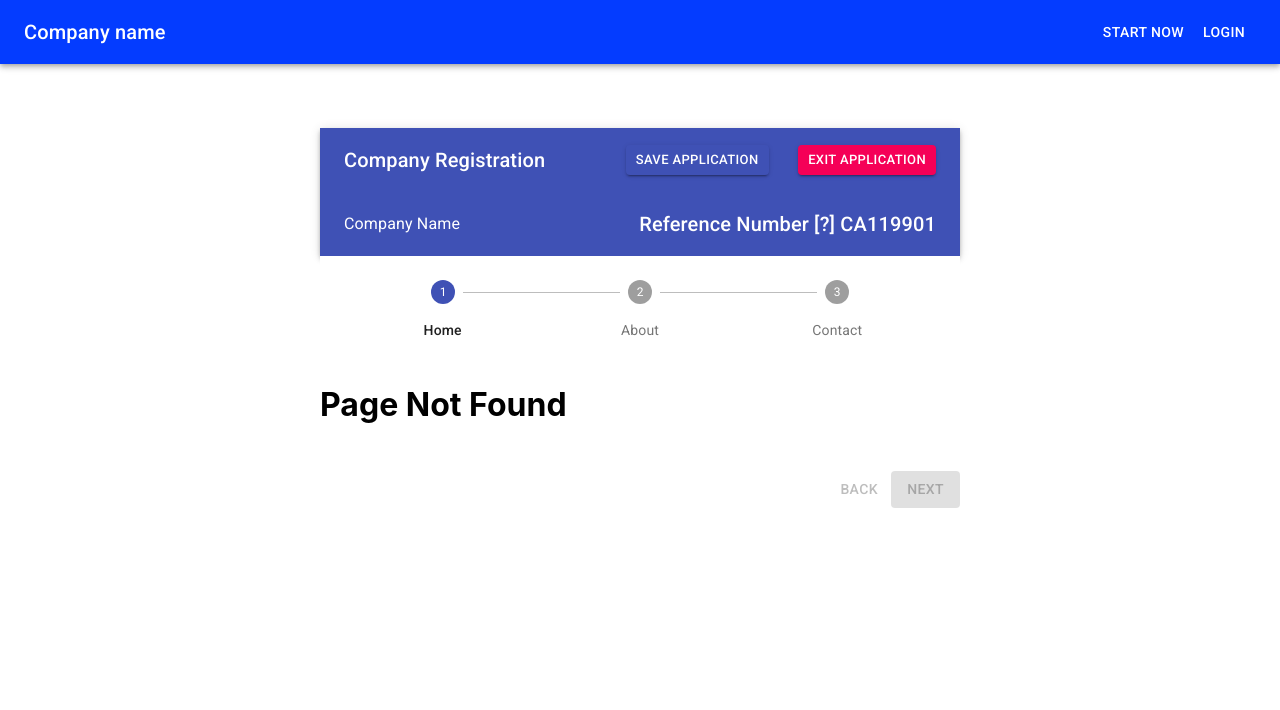
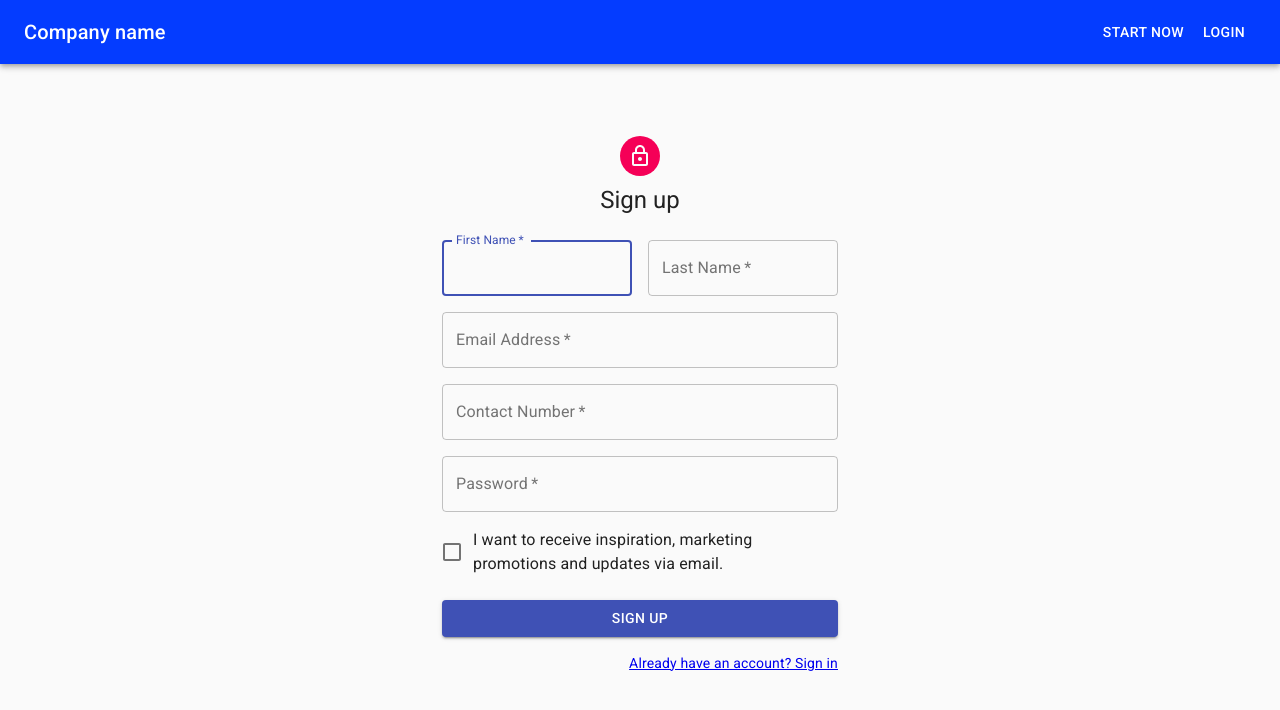
Before and after one commit to arslanismail/React-16-Materialize-Ui-Project-Boiler-Plate, a React (Create React App) app: page /signup in a window 1280 px wide. Before the commit this address had no page. Shown: the top 710 px of the page. Built offline with nearby package versions, Linux system fonts and the light colour scheme.

Commit message:
Added: Signup Added: Signin Update: Code Rfactoring and Validations

```diff
--- a/src/App.js
+++ b/src/App.js
@@ -10,13 +10,14 @@
 import About from "./components/About";
 import GenericNotFound from "./components/GenericNotFound";
 import Contcat from "./components/Contact";
-import { Box, Container } from "@material-ui/core";
 import Stepper from "@material-ui/core/Stepper";
 import Step from "@material-ui/core/Step";
 import StepLabel from "@material-ui/core/StepLabel";
 import Button from "@material-ui/core/Button";
 import Utility from "./utils/Utility";
 import Card from "./components/layout/Card";
+import SignIn from "./components/Account/SignIn";
+import SignUp from "./components/Account/Signup";
 
 function App(props) {
   const classes = Utility.useAppStyles();
@@ -31,7 +32,6 @@
   };
 
   const permitNextStep = () => {
-    console.log("in the parent");
     setNextStep(false);
   };
 
@@ -47,7 +47,13 @@
         steps={steps}
         handleNext={handleNext}
         activeStep={activeStep}
+        conditionalRender={props.location.pathname}
       >
+        {props.location.pathname === "/signin" ||
+        props.location.pathname === "/signup" ? (
+          ""
+        ) : (
+          <React.Fragment>
             <Card />
             <div className={classes.root}>
               <Stepper activeStep={activeStep} alternativeLabel>
@@ -58,6 +64,9 @@
                 ))}
               </Stepper>
             </div>
+          </React.Fragment>
+        )}
+
         <div>
           <Switch>
             <Route
@@ -67,12 +76,22 @@
                 <Home {...props} permitNextStep={permitNextStep} />
               )}
             />
+            <Route
+              path="/about"
+              render={(props) => <Home {...props} options={permitNextStep} />}
+            />
             <Route path="/about" component={About}></Route>
             <Route path="/contact" component={Contcat}></Route>
+            <Route path="/signin" component={SignIn}></Route>
+            <Route path="/signup" component={SignUp}></Route>
             <Route component={GenericNotFound} />
           </Switch>
         </div>
       </Layout>
+      {props.location.pathname === "/signin" ||
+      props.location.pathname === "/signup" ? (
+        ""
+      ) : (
         <React.Fragment>
           <div style={{ marginRight: "25%", float: "right", marginTop: "2%" }}>
             <Button
@@ -92,6 +111,7 @@
             </Button>
           </div>
         </React.Fragment>
+      )}
     </React.Fragment>
   );
 }
--- /dev/null
+++ b/src/components/Account/SignIn.js
@@ -0,0 +1,98 @@
+import React from "react";
+import Avatar from "@material-ui/core/Avatar";
+import Button from "@material-ui/core/Button";
+import CssBaseline from "@material-ui/core/CssBaseline";
+import TextField from "@material-ui/core/TextField";
+import FormControlLabel from "@material-ui/core/FormControlLabel";
+import Checkbox from "@material-ui/core/Checkbox";
+import { Link } from "react-router-dom";
+import Grid from "@material-ui/core/Grid";
+import LockOutlinedIcon from "@material-ui/icons/LockOutlined";
+import Typography from "@material-ui/core/Typography";
+import { makeStyles } from "@material-ui/core/styles";
+import Container from "@material-ui/core/Container";
+
+const useStyles = makeStyles((theme) => ({
+  paper: {
+    marginTop: theme.spacing(8),
+    display: "flex",
+    flexDirection: "column",
+    alignItems: "center",
+  },
+  avatar: {
+    margin: theme.spacing(1),
+    backgroundColor: theme.palette.secondary.main,
+  },
+  form: {
+    width: "100%", // Fix IE 11 issue.
+    marginTop: theme.spacing(1),
+  },
+  submit: {
+    margin: theme.spacing(3, 0, 2),
+  },
+}));
+
+export default function SignIn() {
+  const classes = useStyles();
+
+  return (
+    <Container component="main" maxWidth="xs">
+      <CssBaseline />
+      <div className={classes.paper}>
+        <Avatar className={classes.avatar}>
+          <LockOutlinedIcon />
+        </Avatar>
+        <Typography component="h1" variant="h5">
+          Sign in
+        </Typography>
+        <form className={classes.form} noValidate>
+          <TextField
+            variant="outlined"
+            margin="normal"
+            required
+            fullWidth
+            id="email"
+            label="Email Address"
+            name="email"
+            autoComplete="email"
+            autoFocus
+          />
+          <TextField
+            variant="outlined"
+            margin="normal"
+            required
+            fullWidth
+            name="password"
+            label="Password"
+            type="password"
+            id="password"
+            autoComplete="current-password"
+          />
+          <FormControlLabel
+            control={<Checkbox value="remember" color="primary" />}
+            label="Remember me"
+          />
+          <Button
+            type="submit"
+            fullWidth
+            variant="contained"
+            color="primary"
+            className={classes.submit}
+          >
+            Sign In
+          </Button>
+          <Grid container>
+            <Grid item xs>
+              <Link href="#" variant="body2">
+                Forgot password?
+              </Link>
+            </Grid>
+            <Grid item>
+              <Link to="/signup">{"Don't have an account? Sign Up"}</Link>
+            </Grid>
+          </Grid>
+        </form>
+      </div>
+    </Container>
+  );
+}
--- /dev/null
+++ b/src/components/Account/Signup.js
@@ -0,0 +1,132 @@
+import React from "react";
+import Avatar from "@material-ui/core/Avatar";
+import Button from "@material-ui/core/Button";
+import CssBaseline from "@material-ui/core/CssBaseline";
+import TextField from "@material-ui/core/TextField";
+import FormControlLabel from "@material-ui/core/FormControlLabel";
+import Checkbox from "@material-ui/core/Checkbox";
+import { Link } from "react-router-dom";
+import Grid from "@material-ui/core/Grid";
+import LockOutlinedIcon from "@material-ui/icons/LockOutlined";
+import Typography from "@material-ui/core/Typography";
+import { makeStyles } from "@material-ui/core/styles";
+import Container from "@material-ui/core/Container";
+
+const useStyles = makeStyles((theme) => ({
+  paper: {
+    marginTop: theme.spacing(8),
+    display: "flex",
+    flexDirection: "column",
+    alignItems: "center",
+  },
+  avatar: {
+    margin: theme.spacing(1),
+    backgroundColor: theme.palette.secondary.main,
+  },
+  form: {
+    width: "100%", // Fix IE 11 issue.
+    marginTop: theme.spacing(3),
+  },
+  submit: {
+    margin: theme.spacing(3, 0, 2),
+  },
+}));
+
+export default function SignUp() {
+  const classes = useStyles();
+
+  return (
+    <Container component="main" maxWidth="xs">
+      <CssBaseline />
+      <div className={classes.paper}>
+        <Avatar className={classes.avatar}>
+          <LockOutlinedIcon />
+        </Avatar>
+        <Typography component="h1" variant="h5">
+          Sign up
+        </Typography>
+        <form className={classes.form} noValidate>
+          <Grid container spacing={2}>
+            <Grid item xs={12} sm={6}>
+              <TextField
+                autoComplete="fname"
+                name="firstName"
+                variant="outlined"
+                required
+                fullWidth
+                id="firstName"
+                label="First Name"
+                autoFocus
+              />
+            </Grid>
+            <Grid item xs={12} sm={6}>
+              <TextField
+                variant="outlined"
+                required
+                fullWidth
+                id="lastName"
+                label="Last Name"
+                name="lastName"
+                autoComplete="lname"
+              />
+            </Grid>
+            <Grid item xs={12}>
+              <TextField
+                variant="outlined"
+                required
+                fullWidth
+                id="email"
+                label="Email Address"
+                name="email"
+                autoComplete="email"
+              />
+            </Grid>
+            <Grid item xs={12}>
+              <TextField
+                variant="outlined"
+                required
+                fullWidth
+                id="contact"
+                label="Contact Number"
+                name="contact"
+                autoComplete="contact"
+              />
+            </Grid>
+            <Grid item xs={12}>
+              <TextField
+                variant="outlined"
+                required
+                fullWidth
+                name="password"
+                label="Password"
+                type="password"
+                id="password"
+                autoComplete="current-password"
+              />
+            </Grid>
+            <Grid item xs={12}>
+              <FormControlLabel
+                control={<Checkbox value="allowExtraEmails" color="primary" />}
+                label="I want to receive inspiration, marketing promotions and updates via email."
+              />
+            </Grid>
+          </Grid>
+          <Button
+            type="submit"
+            fullWidth
+            variant="contained"
+            color="primary"
+            className={classes.submit}
+          >
+            Sign Up
+          </Button>
+          <Grid container justify="flex-end">
+            <Grid item>
+              <Link to="/signin">Already have an account? Sign in</Link>
+            </Grid>
+          </Grid>
+        </form>
+      </div>
+    </Container>
+  );
+}
--- a/src/components/Home/Forms/AddressForm.js
+++ b/src/components/Home/Forms/AddressForm.js
@@ -4,7 +4,7 @@
 import { FormControlLabel } from "@material-ui/core";
 import Utility from "../../../utils/Utility";
 import { Checkbox } from "@material-ui/core";
-export default function AddressForm() {
+export default function AddressForm(props) {
   const classes = Utility.useFormStyles();
   return (
     <div>
@@ -14,21 +14,11 @@
           margin="normal"
           required
           fullWidth
-          id="care"
-          label="Care of"
-          name="care"
-          autoComplete="Text"
-          autoFocus
-        />
-        <TextField
-          variant="outlined"
-          margin="normal"
-          required
-          fullWidth
           id="office"
           label="Office,Unit,Level"
           name="office"
           autoComplete="Text"
+          onChange={props.unitActionHandler}
           autoFocus
         />
         <TextField
@@ -39,6 +29,7 @@
           id="address"
           label="Street Address"
           name="address"
+          onChange={props.streetActionHandler}
           autoComplete="Text"
           autoFocus
         />
@@ -51,6 +42,7 @@
           label="state"
           name="state"
           autoComplete="Text"
+          onChange={props.stateActionHandler}
           autoFocus
         />
         <TextField
@@ -58,47 +50,10 @@
           margin="normal"
           required
           fullWidth
-          id="postCode"
-          label="Postal Code"
-          name="postCode"
-          autoComplete="Text"
-          autoFocus
-        />
-
-        <Typography component="h1" variant="h5" className={classes.typo}>
-          Register Office Address
-        </Typography>
-
-        <TextField
-          variant="outlined"
-          margin="normal"
-          required
-          fullWidth
-          id="occupationName"
-          label="Occoupation Name"
-          name="occuopationName"
-          autoComplete="Text"
-          autoFocus
-        />
-
-        <FormControlLabel
-          control={<Checkbox value="remember" color="primary" />}
-          label="sample text is here"
-        />
-
-        <Typography component="h1" variant="h6" className={classes.typo}>
-          Principle Place for Businuess
-        </Typography>
-        <p>Must be a Physical Address in Australia. Not POBOX Address</p>
-
-        <TextField
-          variant="outlined"
-          margin="normal"
-          required
-          fullWidth
-          id="searchAddress"
-          label="Search For Address"
-          name="searchAddress"
+          id="suburb"
+          label="Suburb"
+          name="suburb"
+          onChange={props.suburbActionHandler}
           autoComplete="Text"
           autoFocus
         />
--- a/src/components/Home/Home.js
+++ b/src/components/Home/Home.js
@@ -14,9 +14,44 @@
     addressSearchStatus: false,
     isPermiseExists: true,
     isSuperannuationTrustee: false,
-    isNextStep: true,
+    homeStepComplete: false,
+    officeUnitLevel: null,
+    streetAdderss: null,
+    state: null,
+    suburb: null,
   });
 
+  const handleSuburb = (e) => {
+    setOptions({
+      ...options,
+      suburb: e.target.value,
+    });
+    permitStep();
+  };
+
+  const handleStreetAddress = (e) => {
+    setOptions({
+      ...options,
+      streetAdderss: e.target.value,
+    });
+    permitStep();
+  };
+
+  const handleState = (e) => {
+    setOptions({
+      ...options,
+      state: e.target.value,
+    });
+    permitStep();
+  };
+
+  const handleUnit = (e) => {
+    setOptions({
+      ...options,
+      officeUnitLevel: e.target.value,
+    });
+    permitStep();
+  };
   const handleSeachField = (e) => {
     setOptions({
       ...options,
@@ -28,6 +63,17 @@
       ...options,
       addressSearchStatus: false,
     });
+  };
+  const permitStep = () => {
+    const condition =
+      options.suburb != null &&
+      options.addressSearchStatus &&
+      options.state != null &&
+      options.officeUnitLevel != null &&
+      options.streetAdderss != null;
+    if (condition) {
+      props.permitNextStep();
+    }
   };
   const permiseActionHandler = (e) => {
     setOptions({
@@ -44,7 +90,7 @@
   };
   const submitSearch = (e) => {
     e.preventDefault();
-    props.permitNextStep();
+    permitStep();
     //  Search In Api .......
     setOptions({
       ...options,
@@ -85,7 +131,12 @@
           >
             Back to Address Search
           </Button>
-          <AddressForm />
+          <AddressForm
+            suburbActionHandler={(e) => handleSuburb(e)}
+            stateActionHandler={(e) => handleState(e)}
+            unitActionHandler={(e) => handleUnit(e)}
+            streetActionHandler={(e) => handleStreetAddress(e)}
+          />
         </React.Fragment>
       )}
       <OfficeOcupier
--- a/src/components/layout/Header.js
+++ b/src/components/layout/Header.js
@@ -4,6 +4,7 @@
 import Typography from "@material-ui/core/Typography";
 import Button from "@material-ui/core/Button";
 import Utility from "./../../utils/Utility";
+import { Link } from "react-router-dom";
 
 export default function Header() {
   const classes = Utility.useHeaderStyles();
@@ -14,8 +15,12 @@
           <Typography variant="h6" className={classes.root}>
             Company name
           </Typography>
-          <Button color="inherit">Start Now</Button>
-          <Button color="inherit">Login</Button>
+          <Link to="/" style={{ color: "white", textDecoration: "none" }}>
+            <Button color="inherit">Start Now</Button>
+          </Link>
+          <Link to="/signin" style={{ color: "white", textDecoration: "none" }}>
+            <Button color="inherit">Login</Button>
+          </Link>
         </Toolbar>
       </AppBar>
     </div>
--- a/src/components/layout/Layout.js
+++ b/src/components/layout/Layout.js
@@ -9,7 +9,6 @@
   return (
     <React.Fragment>
       <Header />
-
       <Grid xs={12}>
         <main className={classes.layout}>{props.children}</main>
       </Grid>
```
Lines whose indentation alone changed are shown as unchanged.
